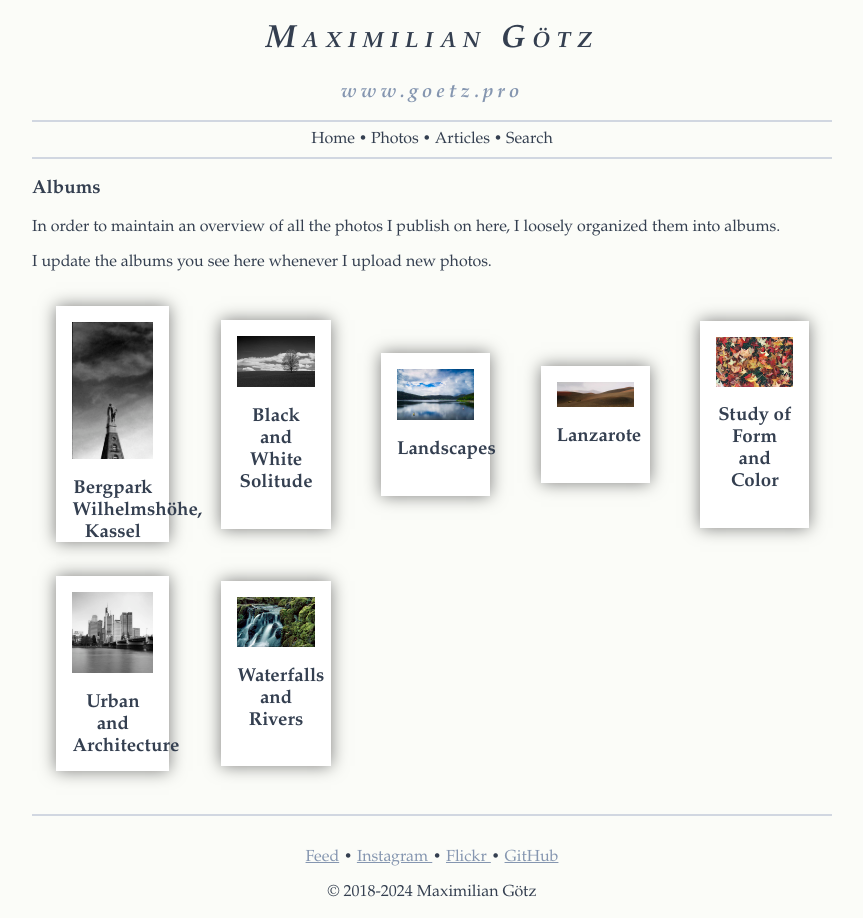
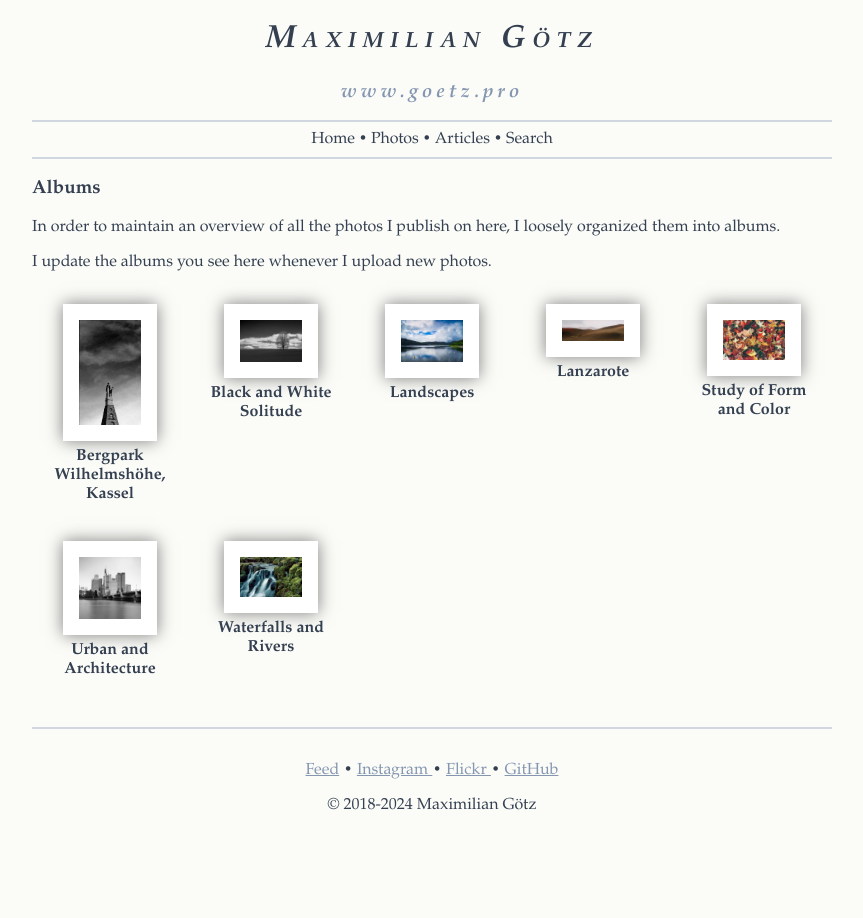
Before and after one commit to ImMaax/immaax.github.io, a Jekyll site: the page built from photos/albums/index.html, in a window 1280 px wide. Shown: the whole page, without its empty margins (208-1071 px from the left). Built offline with Jekyll 4.4.1, drawn with Linux system fonts in a browser that asks for light colours.

Commit message:
re-style album grid

```diff
--- a/assets/css/style.css
+++ b/assets/css/style.css
@@ -143,18 +143,30 @@ ul {
   display: block;
 }
 
+.album-grid-item {
+  text-align: center;
+  font-weight: bold;
+  padding: 1em;
+}
+
+.album-grid-item a:link,
+.album-grid-item a:visited {
+  text-decoration: none;
+  color: #343f50;
+}
+
 #search-field {
   width: 100%;
 }
 
 @media (max-width: 450px) {
   #photo-grid {
-    grid-template-columns: 1fr 1fr 1fr;
+    grid-template-columns: 1fr 1fr;
   }
 }
 
 @media (max-width: 350px) {
   #photo-grid {
-    grid-template-columns: 1fr 1fr;
+    grid-template-columns: 1fr;
   }
 }
--- a/photos/albums/index.html
+++ b/photos/albums/index.html
@@ -13,11 +13,11 @@ loosely organized them into albums.</p>
 <div id="photo-grid">
   {% for page in site.pages %}
     {% if page.layout == "album" %}
-      <div class="photo">
+      <div class="album-grid-item">
         <a href="{{ page.url }}">
-          <img src="/assets/img/photos/{{ page.photo }}" class="photo-grid-img" alt="{{ page.description }}" title="{{ page.description }}">
+          <img src="/assets/img/photos/{{ page.photo }}" class="photo" alt="{{ page.description }}" title="{{ page.description }}"><br>
+          {{ page.title }}
         </a>
-        <h3>{{ page.title }}</h3>
       </div>
     {% endif %}
   {% endfor %}
```
